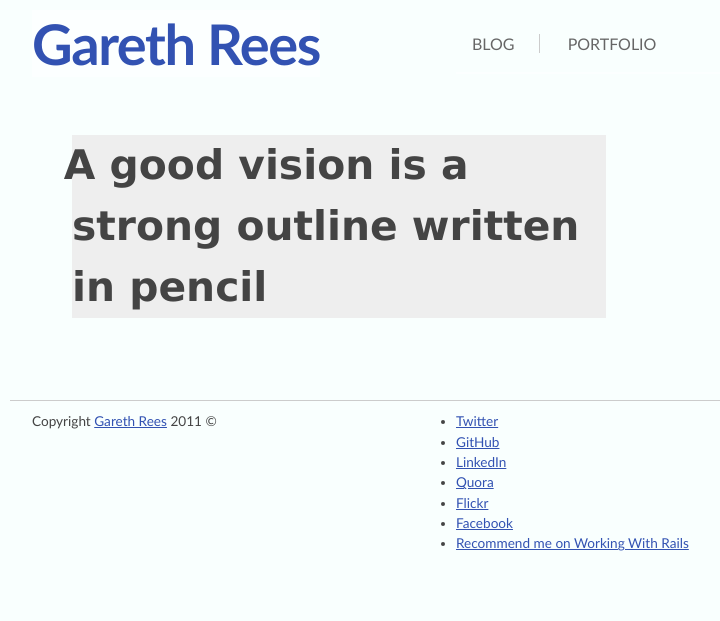
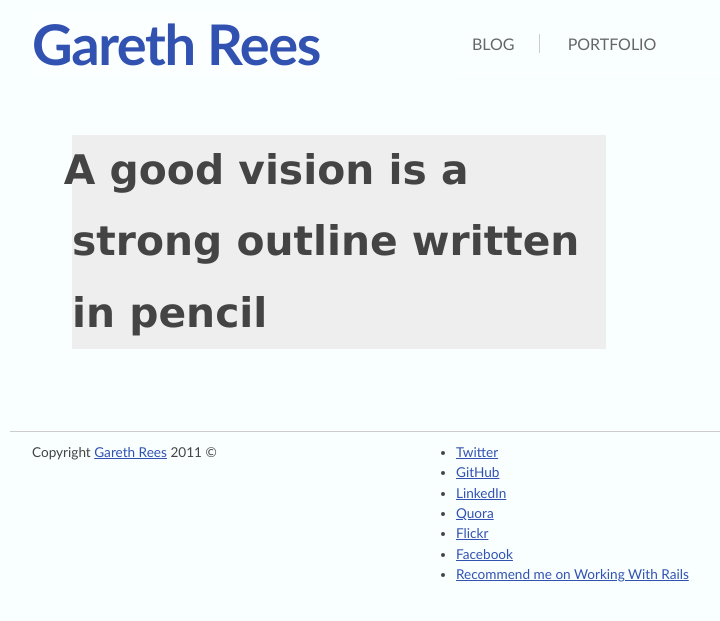
Before and after one commit to garethrees/garethrees.github.com, a Jekyll site: the page built from _posts/2011-03-01-a-good-vision-is-a-strong-outline-written-in-pencil.markdown, in a window 1280 px wide. Shown: the top 621 px of the page, without its empty margins (89-809 px from the left). Built offline with Jekyll 4.4.1, drawn with Linux system fonts in a browser that asks for light colours; nearby versions of some CDN libraries.

Commit message:
Increase line-height for posts

```diff
--- a/stylesheets/application-new.css
+++ b/stylesheets/application-new.css
@@ -104,6 +104,7 @@ img.bordered {
 	padding-top:20px;
 	font-family:Verdana, "Helvetica Neue", Helvetica, Arial, Sans-Serif;
 	font-size:0.85em;
+	line-height:1.75;
 }
 
 .post blockquote {
```
